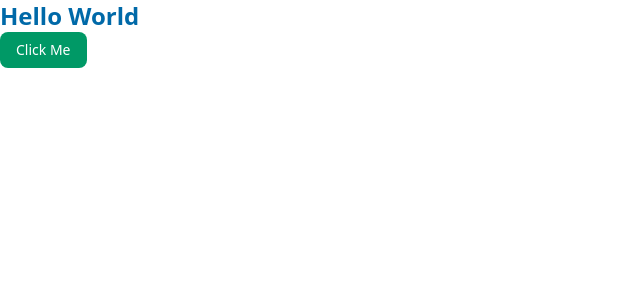
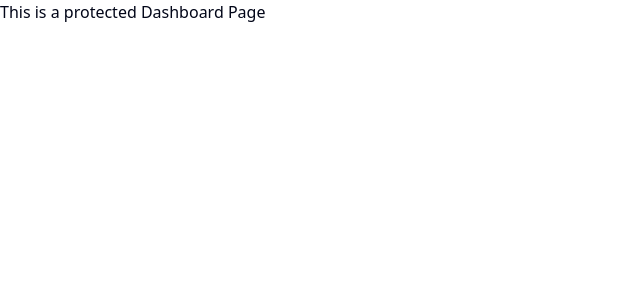
Before and after one commit to MustholihHBW/Skripsi, a Next.js app: page / in a window 1280 px wide. Shown: the top 300 px of the page, without its empty margins (0-640 px from the left). Built offline with nearby package versions, Linux system fonts and the light colour scheme.

Commit message:
menghapus folder dummy yang digunakan untuk testing fitur next.nav

```diff
--- /dev/null
+++ b/app/(auth)/(routes)/sign-in/page.tsx
@@ -0,0 +1,5 @@
+const SignInPage = () => {
+  return <div>This is unprotected Sign In Page</div>;
+};
+
+export default SignInPage;
--- /dev/null
+++ b/app/(dashboard)/(routes)/page.tsx
@@ -0,0 +1,3 @@
+export default function Home() {
+  return <p>This is a protected Dashboard Page</p>;
+}
--- a/app/(group)/hamid/page.tsx
+++ /dev/null
@@ -1,9 +0,0 @@
-const HamidPage = () => {
-  return (
-    <div>
-      <h1>This is Hamid Page</h1>
-    </div>
-  );
-};
-
-export default HamidPage;
--- a/app/(group)/layout.tsx
+++ /dev/null
@@ -1,5 +0,0 @@
-const GroupLayout = ({ children }: { children: React.ReactNode }) => {
-  return <div className="h-full bg-sky-700 text-white">{children}</div>;
-};
-
-export default GroupLayout;
--- a/app/(group)/routea/page.tsx
+++ /dev/null
@@ -1,9 +0,0 @@
-const RouteA = () => {
-  return (
-    <div>
-      <h1>This is Route A</h1>
-    </div>
-  );
-};
-
-export default RouteA;
--- a/app/api/test/route.ts
+++ /dev/null
@@ -1,5 +0,0 @@
-import { NextResponse } from "next/server";
-
-export async function GET() {
-  return NextResponse.json({ test: "Hello" });
-}
--- a/app/page.tsx
+++ /dev/null
@@ -1,11 +0,0 @@
-import { Button } from "@/components/ui/button";
-import Image from "next/image";
-
-export default function Home() {
-  return (
-    <div>
-      <p className="text-2xl font-bold text-sky-700">Hello World</p>
-      <Button variant="destructive">Click Me</Button>
-    </div>
-  );
-}
--- a/app/test/page.tsx
+++ /dev/null
@@ -1,5 +0,0 @@
-const TestPage = () => {
-  return <div>this is test page</div>;
-};
-
-export default TestPage;
```
